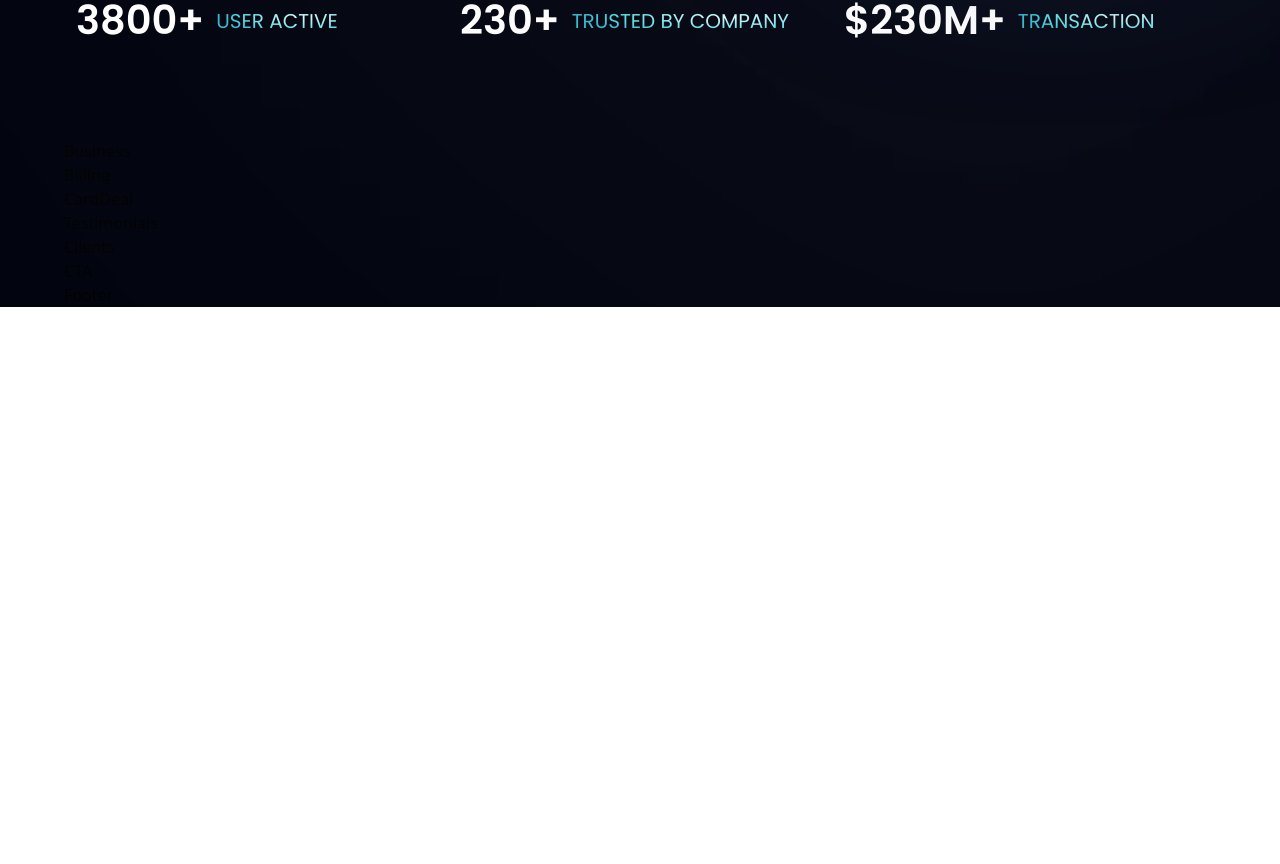
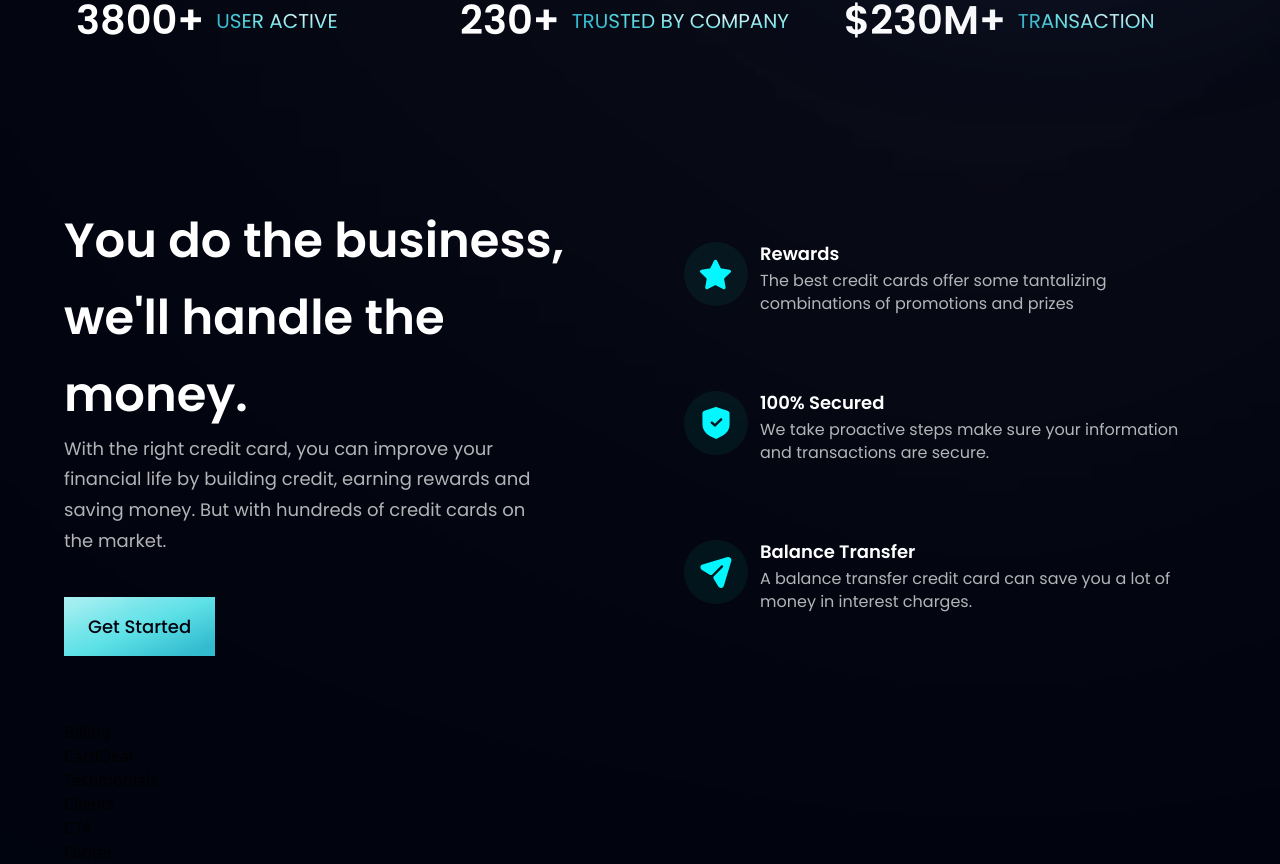
Before and after one commit to rafhaelmallorga/bank_modern_app, a React (Vite) app: page / in a window 1280 px wide. Shown: the part 806-1670 px from the top of the page. Before the commit the page ends 1113 px from the top, so only its background shows below. Built offline with nearby package versions, Linux system fonts and the light colour scheme.

Commit message:
feat :sparkles: finished business section

```diff
--- a/src/components/Business.tsx
+++ b/src/components/Business.tsx
@@ -1,8 +1,44 @@
-import React from 'react'
+import { features } from "../constants"
+import styles, { layout } from "../styles"
+import Button from "./Button"
+
+interface IFeatureCard {
+  icon: any,
+  title: string,
+  content: string,
+  index: number
+}
+
+const FeatureCard = ({ icon, title, content, index}:IFeatureCard) =>
+  (<div className={`flex flex-row p-6 rounded-[20px] ${index !== features.length - 1 ? 'mb-6' : 'mb-0'} feature-card`}>
+    <div className={`w-[64px] h-[64px] rounded-full ${styles.flexCenter} bg-dimBlue`}>
+      <img src={icon} alt="icon" className="w-[50%] h-[50%] object-contain"/>
+    </div>
+    <div className="flex-1 flex flex-col ml-3">
+      <h4 className="font-poppins font-semibold text-white text-[18px] leading-[23px] mb-1">{title}</h4>
+      <p className="font-poppins font-normal text-dimWhite text-[16px] leading-[23px] mb-1">{content}</p>
+    </div>
+  </div>)
+
 
 function Business() {
   return (
-    <div>Business</div>
+    <section id="features" className={layout.section}>
+      <div className={layout.sectionInfo}>
+        <h2 className={styles.heading2}>
+          You do the business, <br className="sm:block hidden"/> we'll handle the money.
+        </h2>
+        <p className={`${styles.paragraph} max-w-[470px]`}>With the right credit card, you can improve your financial life by building credit, earning rewards and saving money. But with hundreds of credit cards on the market.</p>
+
+        <Button styles="mt-10"/>
+      </div>
+
+      <div className={`${layout.sectionImg} flex-col`}>
+        {features.map((feature, index) => (
+          <FeatureCard key={feature.id} {...feature} index={index}/>
+        ))}
+      </div>
+    </section>
   )
 }
 
--- a/src/components/Button.tsx
+++ b/src/components/Button.tsx
@@ -1,8 +1,14 @@
-import React from 'react'
+import styles from "../styles"
 
-function Button() {
+interface Props {
+  styles: string
+}
+
+function Button({ styles }: Props) {
   return (
-    <div>Button</div>
+    <button type="button" className={`py-4 px-6 bg-blue-gradient font-poppins font-medium text-[18px] text-primary outline-none ${styles}`}>
+      Get Started
+    </button>
   )
 }
 
```
